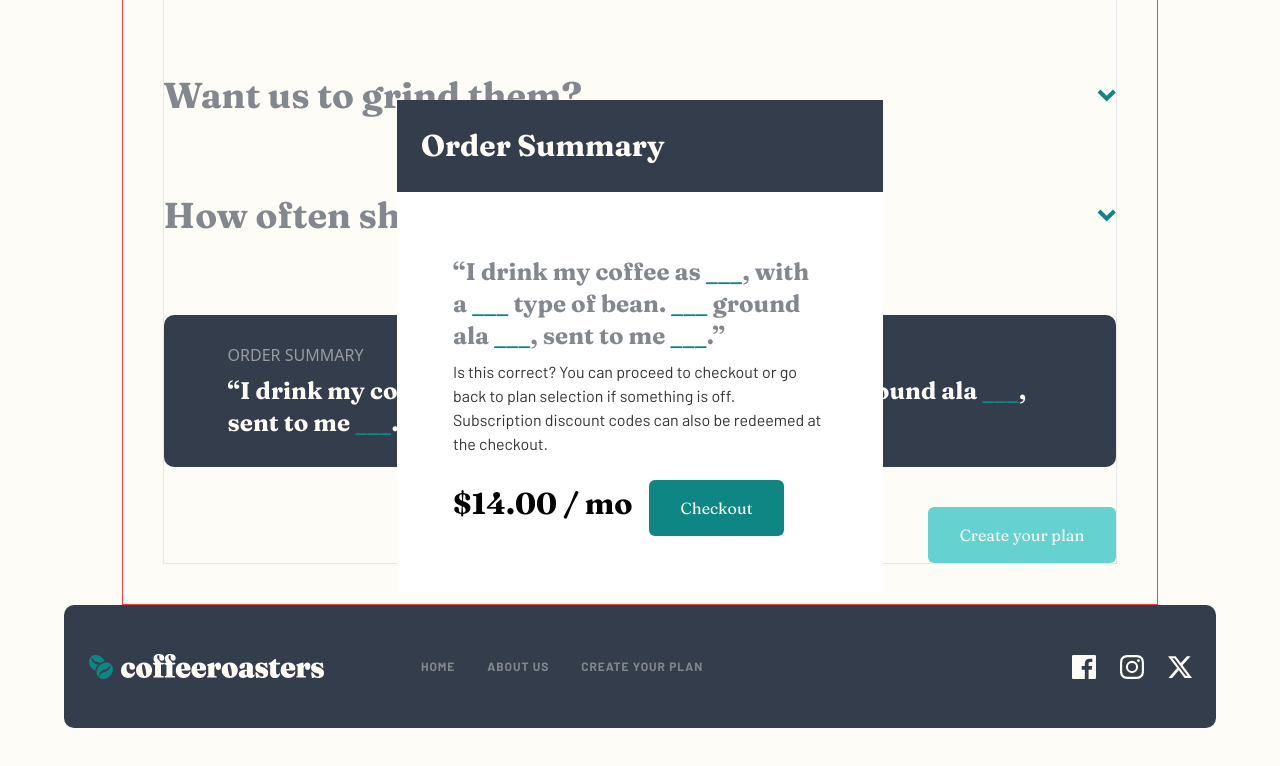
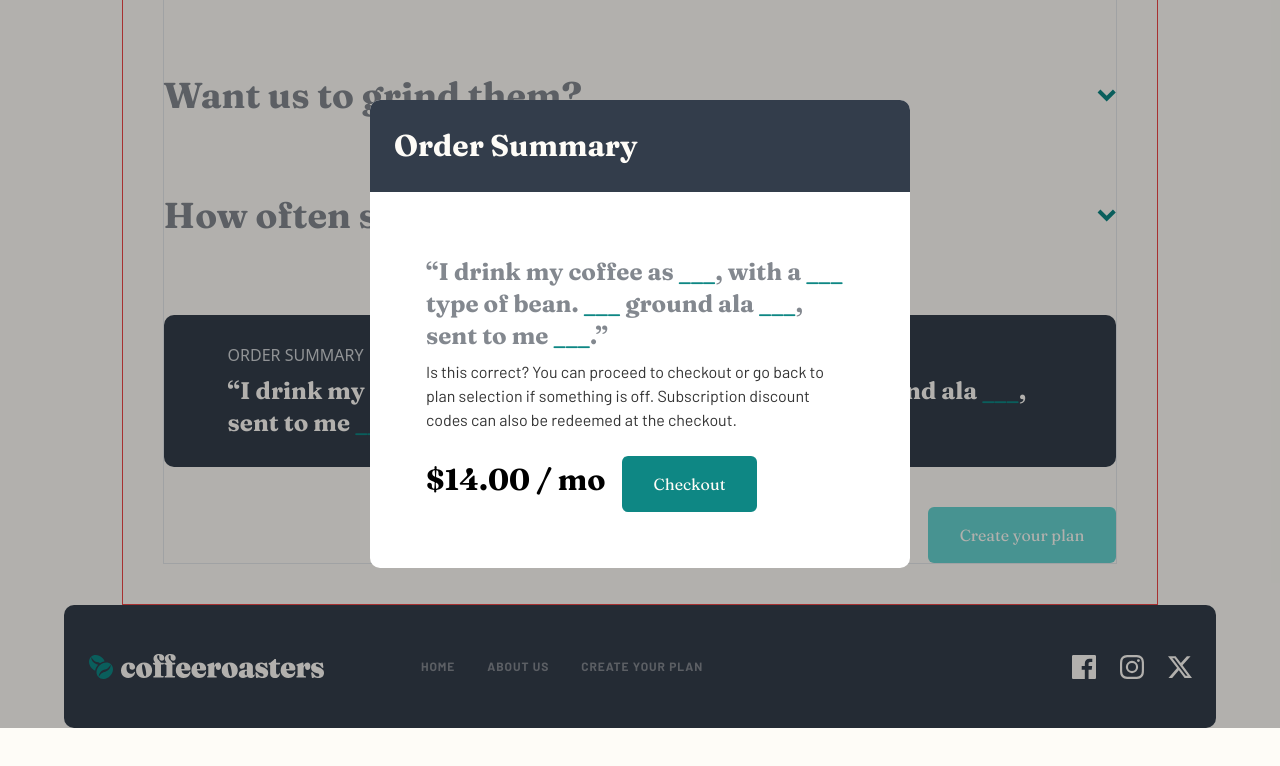
Before and after one commit to zetmosoma10/coffee-roasters, a React (Vite) app: page /plan in a window 1280 px wide. Both pictures are taken after a click on the button "Create your plan". Shown: the part 434-1200 px from the top of the page. Built offline with nearby package versions, Linux system fonts and the light colour scheme.

Commit message:
Implement Modal toggle and reset form data

```diff
--- a/src/components/Button.tsx
+++ b/src/components/Button.tsx
@@ -5,9 +5,17 @@ interface Props {
   children: ReactNode;
   className?: string;
   type?: string;
+  onClick?: (event: React.MouseEvent<HTMLButtonElement>) => void;
+  disabled?: boolean;
 }
 
-const Button = ({ children, className, type = "link" }: Props) => {
+const Button = ({
+  children,
+  className,
+  onClick,
+  disabled = false,
+  type = "link",
+}: Props) => {
   if (type === "link")
     return (
       <Link
@@ -22,6 +30,8 @@ const Button = ({ children, className, type = "link" }: Props) => {
   if (type === "button")
     return (
       <button
+        disabled={disabled}
+        onClick={onClick}
         className={` inline-block bg-dark_cyan font-fraunces bold
       text-light_cream py-4 px-8 rounded-[6px] hover:bg-[#66d2cf] focus:bg-[#66d2cf] ${className}`}
       >
--- a/src/index.css
+++ b/src/index.css
@@ -94,4 +94,9 @@
       background-image: url("./assets/plan/desktop/image-hero-blackcup.jpg");
     }
   }
+
+  /* Modal */
+  .modal {
+    background-color: rgba(0, 0, 0, 0.3);
+  }
 }
--- a/src/sections/plan/Modal.tsx
+++ b/src/sections/plan/Modal.tsx
@@ -8,11 +8,21 @@ interface Props {
     grindOption: string;
     deliveries: string;
   };
+  setModalOff: () => void;
+  resetFormData: () => void;
 }
 
-const Modal = ({ coffeeData }: Props) => {
+const Modal = ({ coffeeData, setModalOff, resetFormData }: Props) => {
+  const handleClick = () => {
+    setModalOff();
+    resetFormData();
+  };
+
   return (
-    <div className="max-container rounded-4  bg-white">
+    <div
+      className="max-container rounded-[10px] overflow-hidden  bg-white
+      fixed top-[100px] left-0 right-0  mx-auto max-w-[540px]"
+    >
       <header className="bg-dark_grey text-light_cream py-7 px-6">
         <h2 className="font-bold text-3xl">Order Summary</h2>
       </header>
@@ -49,7 +59,7 @@ const Modal = ({ coffeeData }: Props) => {
           <span className="font-fraunces font-bold text-2xl lg:text-3xl ">
             $14.00 / mo
           </span>
-          <Button className="py-4 px-7 leading-6" type="button">
+          <Button onClick={handleClick} className="py-4 px-7" type="button">
             Checkout
           </Button>
         </div>
--- a/src/sections/plan/OrderCoffee.tsx
+++ b/src/sections/plan/OrderCoffee.tsx
@@ -4,8 +4,10 @@ import OrderSummary from "./OrderSummary";
 import Input from "./Input";
 import Button from "../../components/Button";
 import Modal from "./Modal";
+import { TbRuler } from "react-icons/tb";
 
 const OrderCoffee = () => {
+  const [modalToggle, setModalToggle] = useState(false);
   const [questionsData, setQuestionsData] = useState(coffeeQuestions);
   const [coffeeData, setCoffeeData] = useState({
     preferences: "",
@@ -14,6 +16,24 @@ const OrderCoffee = () => {
     grindOption: "",
     deliveries: "",
   });
+
+  const setModalOn = () => {
+    setModalToggle(true);
+  };
+
+  const setModalOff = () => {
+    setModalToggle(false);
+  };
+
+  const resetFormData = () => {
+    setCoffeeData({
+      preferences: "",
+      beanType: "",
+      quantity: "",
+      grindOption: "",
+      deliveries: "",
+    });
+  };
 
   const handleToggle = (index: number) => {
     return setQuestionsData((prevQuestionsData) => {
@@ -34,14 +54,19 @@ const OrderCoffee = () => {
 
   const handleSubmit = (event: React.FormEvent<HTMLFormElement>) => {
     event.preventDefault();
-    console.log(coffeeData);
   };
 
   return (
     <div className="max-container grid border border-red-500">
-      <div className="fixed top-[100px] left-0 right-0 bottom-[0]  mx-auto max-w-[540px]">
-        <Modal coffeeData={coffeeData} />
-      </div>
+      {modalToggle && (
+        <div className="absolute modal top-0 left-0 w-full h-full">
+          <Modal
+            resetFormData={resetFormData}
+            setModalOff={setModalOff}
+            coffeeData={coffeeData}
+          />
+        </div>
+      )}
       <form onSubmit={handleSubmit} className="m-10 border">
         {questionsData.map((item, index) => (
           <div key={item.question} className="mb-24 md:mb-[100px] lg:mb-20">
@@ -75,7 +100,9 @@ const OrderCoffee = () => {
         ))}
         <OrderSummary coffeeData={coffeeData} />
         <div className="flex justify-center lg:justify-end mt-14 md:mt-10">
-          <Button type="button">Create your plan</Button>
+          <Button onClick={setModalOn} type="button">
+            Create your plan
+          </Button>
         </div>
       </form>
     </div>
```
